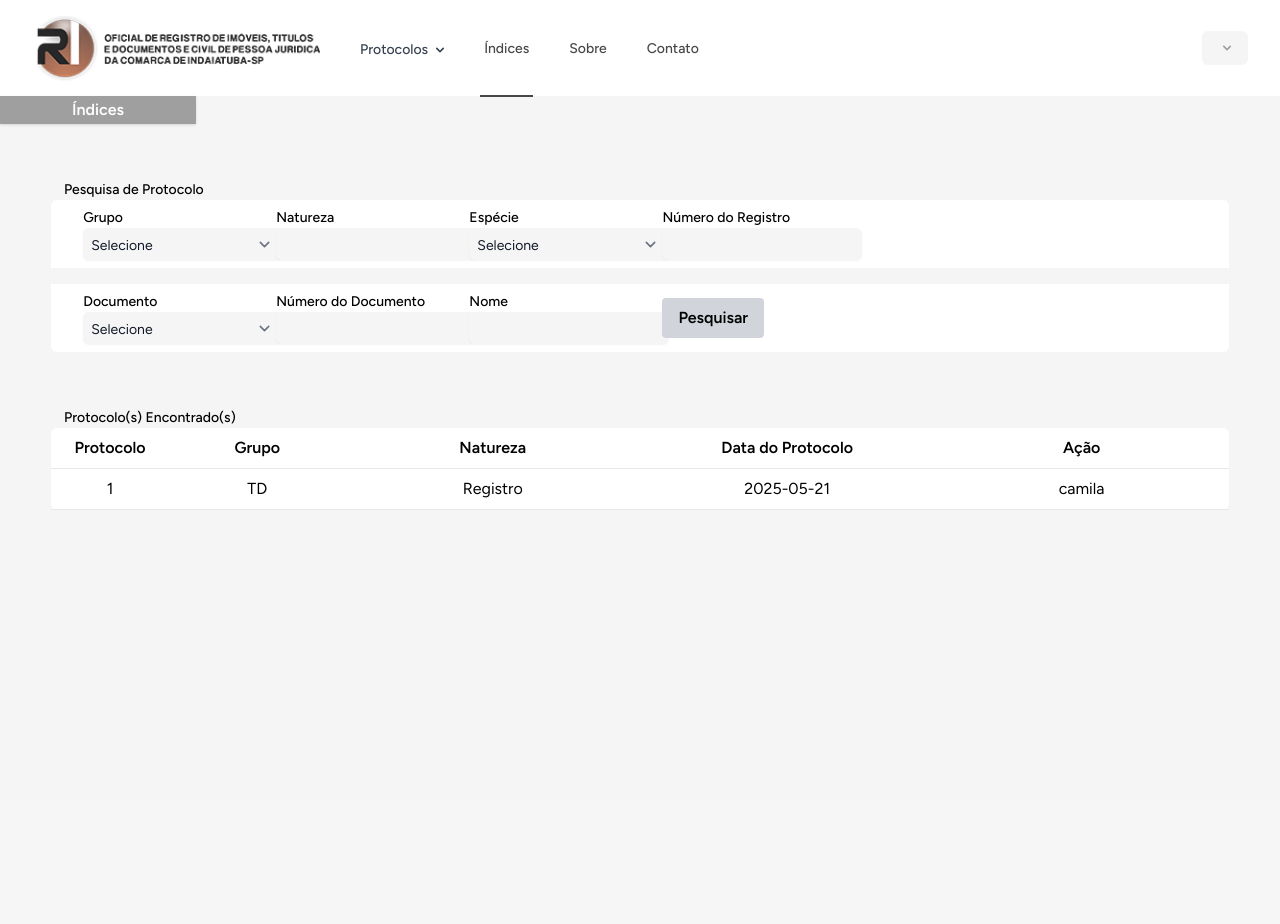
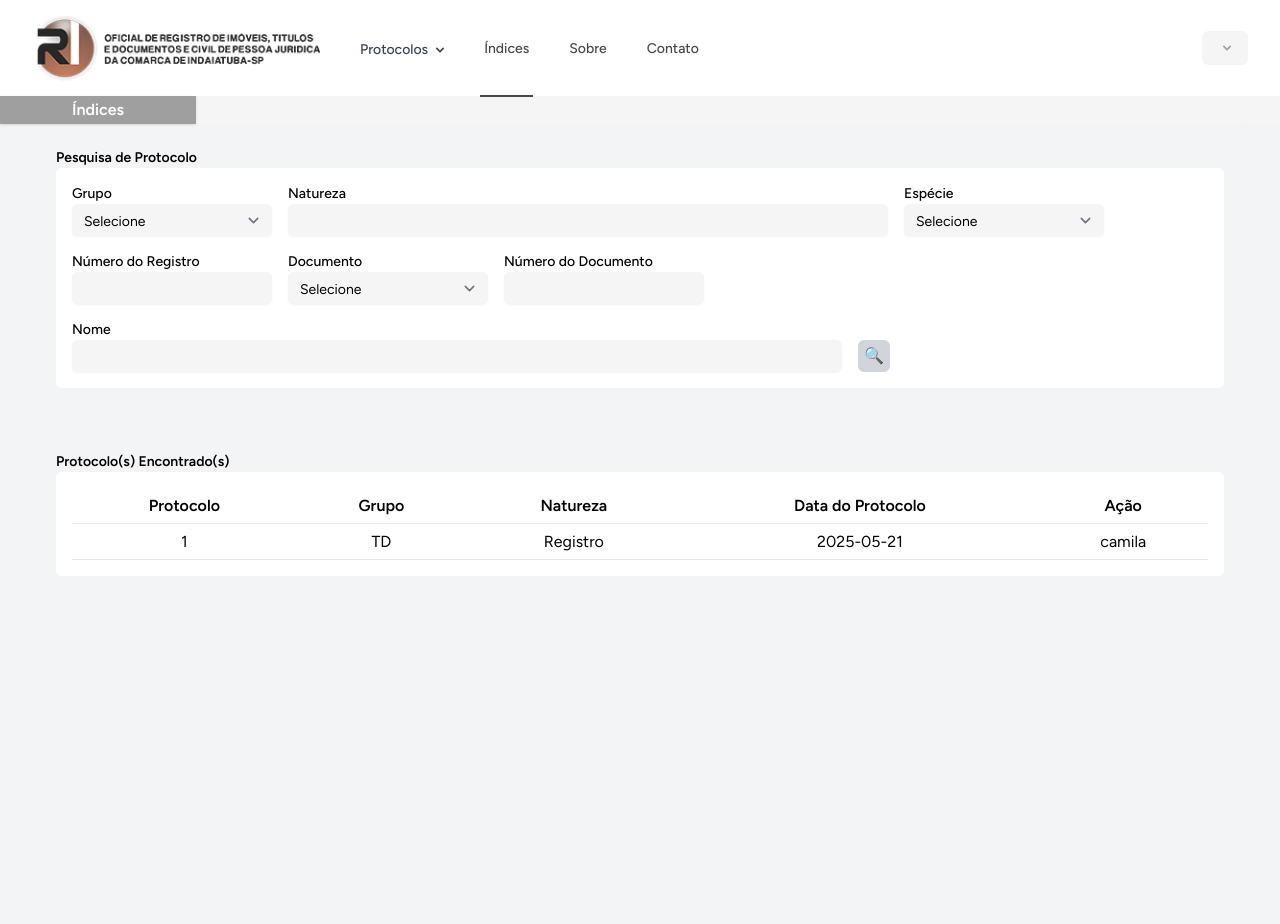
Before and after one commit to cfrans/Projeto-Integrador-FatecID, a Laravel app: page /indices in a window 1280 px wide. Before the commit the page ends 510 px from the top, so only its background shows below. Run offline with Laravel 12, Linux system fonts and the light colour scheme; the visitor is signed in with stand-in values (Sample User, id 1); style sheets or scripts are compiled from the project's sources.

Commit message:
Ajuste layout Índices

```diff
--- a/cartorio/resources/views/indices/index.blade.php
+++ b/cartorio/resources/views/indices/index.blade.php
@@ -1,21 +1,6 @@
+@vite(['resources/css/app.css', 'resources/js/app.js'])
+
 <x-app-layout>
-    <x-slot name="title">Índices</x-slot>
-    <style>
-        .campo-formulario {
-            border: 0px;
-            padding: 8px;
-        }
-
-        select, input {
-            width: 100%;
-            padding: 0.5rem;
-            border: 1px solid #ccc; /* Borda cinza */
-            border-radius: 0.5rem;  /* Bordas arredondadas */
-            font-size: 0.9rem;
-            background-color: #f3f4f6; /* Cinza claro */
-            color: #111827; /* Texto quase preto */
-        }
-    </style>
 
     <x-slot name="header">
         <h2 class="font-semibold text-base text-white leading-tight">
@@ -23,108 +8,108 @@
         </h2>
     </x-slot>
 
-    <x-input-label for="pesquisa_protocolo" class="ml-16 mt-14">
+    <div class="bg-gray-100 min-h-screen">
+        <main class="w-full px-8">
+
+
+            <div class="bg-gray-100 p-6 rounded-md">
+                <x-input-label for="pesquisa_protocolo" class="ml-0 mb-0 block text-lg font-semibold">
                     Pesquisa de Protocolo
                 </x-input-label>
 
+                <div class="bg-white rounded-md">
                     <form action="#" method="GET">
-        <div class="flex justify-start gap-4 w-[92%] mx-auto bg-white rounded-t-md">
-            <div class="campo-formulario flex ml-6 items-center w-[13%]">
-                <div class="text-left">
+                        <div class="flex flex-wrap gap-4 p-4">
+                            <div class="campo-formulario flex flex-col w-[200px]">
                                 <x-input-label for="grupo">Grupo</x-input-label>
-                    <x-input-select id="grupo" name="grupo" class="w-[200px] h-8 text-sm">
+                                <x-input-select id="grupo" name="grupo" class="w-full h-8 text-sm">
                                     <option value="">Selecione</option>
                                     <option value="TD">Títulos e Documentos</option>
                                     <option value="PJ">Pessoa Jurídica</option>
                                 </x-input-select>
                             </div>
+
+                            <div class="campo-formulario flex flex-col w-[600px]">
+                                <x-input-label for="natureza">Natureza</x-input-label>
+                                <x-text-input id="natureza" name="natureza" class="w-full h-8 text-sm" />
                             </div>
 
-            <div class="campo-formulario flex ml-6 items-center w-[13%]">
-                <div class="text-left">
-                    <x-input-label for="natureza">Natureza</x-input-label>
-                    <x-text-input id="natureza" name="natureza" class="w-[200px] h-8 text-sm" />
-                </div>
-            </div>
-
-            <div class="campo-formulario flex ml-6 items-center w-[13%]">
-                <div class="text-left">
+                            <div class="campo-formulario flex flex-col w-[200px]">
                                 <x-input-label for="especie">Espécie</x-input-label>
-                    <x-input-select id="especie" name="especie" class="w-[200px] h-8 text-sm">
+                                <x-input-select id="especie" name="especie" class="w-full h-8 text-sm">
                                     <option value="">Selecione</option>
                                     <option value="registro">Registro</option>
                                     <option value="averbacao">Averbação</option>
                                 </x-input-select>
                             </div>
+
+                            <div class="campo-formulario flex flex-col w-[200px]">
+                                <x-input-label for="numero_registro">Número do Registro</x-input-label>
+                                <x-text-input id="numero_registro" name="numero_registro" class="w-full h-8 text-sm" />
                             </div>
 
-            <div class="campo-formulario flex ml-6 items-center w-[13%]">
-                <div class="text-left">
-                    <x-input-label for="numero_registro">Número do Registro</x-input-label>
-                    <x-text-input id="numero_registro" name="numero_registro" class="w-[200px] h-8 text-sm" />
-                </div>
-            </div>
-        </div>
-
-        <div class="flex justify-start gap-4 w-[92%] mx-auto bg-white rounded-b-md mt-4">
-            <div class="campo-formulario flex ml-6 items-center w-[13%]">
-                <div class="text-left">
+                            <div class="campo-formulario flex flex-col w-[200px]">
                                 <x-input-label for="documento">Documento</x-input-label>
-                    <x-input-select id="documento" name="documento" class="w-[200px] h-8 text-sm">
+                                <x-input-select id="documento" name="documento" class="w-full h-8 text-sm">
                                     <option value="">Selecione</option>
                                     <option value="RG">RG</option>
                                     <option value="CPF">CPF</option>
                                 </x-input-select>
                             </div>
+
+                            <div class="campo-formulario flex flex-col w-[200px]">
+                                <x-input-label for="numero_documento">Número do Documento</x-input-label>
+                                <x-text-input id="numero_documento" name="numero_documento" class="w-full h-8 text-sm" />
                             </div>
 
-            <div class="campo-formulario flex ml-6 items-center w-[13%]">
-                <div class="text-left">
-                    <x-input-label for="numero_documento">Número do Documento</x-input-label>
-                    <x-text-input id="numero_documento" name="numero_documento" class="w-[200px] h-8 text-sm" />
-                </div>
+                            <div class="campo-formulario flex flex-col w-[770px]">
+                                <x-input-label for="nome">Nome</x-input-label>
+                                <x-text-input id="nome" name="nome" class="w-full h-8 text-sm" />
                             </div>
 
-            <div class="campo-formulario flex ml-6 items-center w-[13%]">
-                <div class="text-left">
-                    <x-input-label for="nome">Nome</x-input-label>
-                    <x-text-input id="nome" name="nome" class="w-[200px] h-8 text-sm" />
-                </div>
-            </div>
-
-            <div class="campo-formulario flex ml-6 items-center w-[10%]">
-                <button type="submit" class="bg-gray-300 hover:bg-gray-400 text-black font-bold py-2 px-4 rounded">
-                    Pesquisar
+                            <div class="campo-formulario flex flex-col w-[50px] self-end">
+                                <button type="submit" aria-label="Pesquisar"
+                                    class="bg-gray-300 hover:bg-gray-400 text-black font-bold h-8 w-8 flex items-center justify-center border border-gray-300 rounded-md">
+                                    🔍
                                 </button>
                             </div>
                         </div>
                     </form>
+                </div>
+            </div>
 
-    <x-input-label for="protocolos_encontrados" class="ml-16 mt-14">
+            <div class="bg-gray-100 p-6 mt-0 rounded-md">
+                <x-input-label for="protocolos_encontrados" class="ml-0 mb-0 block text-lg font-semibold">
                     Protocolo(s) Encontrado(s)
                 </x-input-label>
 
-    <table class="w-[92%] mx-auto bg-white rounded-md" style="table-layout: fixed;">
+                <div class="overflow-x-auto bg-white p-4 rounded-md">
+                    <table class="w-full rounded-md">
                         <thead>
                             <tr class="border-b">
-            <th class="px-4 py-2" style="width: 10%; text-align: center;">Protocolo</th>
-            <th class="px-4 py-2" style="width: 15%; text-align: center;">Grupo</th>
-            <th class="px-4 py-2" style="width: 25%; text-align: center;">Natureza</th>
-            <th class="px-4 py-2" style="width: 25%; text-align: center;">Data do Protocolo</th>
-            <th class="px-4 py-2" style="width: 25%; text-align: center;">Ação</th>
+                                <th class="px-4 py-2 text-center whitespace-normal break-words">Protocolo</th>
+                                <th class="px-4 py-2 text-center whitespace-normal break-words">Grupo</th>
+                                <th class="px-4 py-2 text-center whitespace-normal break-words">Natureza</th>
+                                <th class="px-4 py-2 text-center whitespace-normal break-words">Data do Protocolo</th>
+                                <th class="px-4 py-2 text-center whitespace-normal break-words">Ação</th>
                             </tr>
                         </thead>
                         <tbody>
                             <tr class="border-b">
-            <td class="px-4 py-2" style="text-align: center;">1</td>
-            <td class="px-4 py-2" style="text-align: center;">TD</td>
-            <td class="px-4 py-2" style="text-align: center;">Registro</td>
-            <td class="px-4 py-2" style="text-align: center;">2025-05-21</td>
-            <td class="px-4 py-2" style="text-align: center;">
+                                <td class="px-4 py-2 text-center break-words">1</td>
+                                <td class="px-4 py-2 text-center break-words">TD</td>
+                                <td class="px-4 py-2 text-center break-words">Registro</td>
+                                <td class="px-4 py-2 text-center break-words">2025-05-21</td>
+                                <td class="px-4 py-2 text-center break-words">
                                     <a href="#">camila</a>
                                 </td>
                             </tr>
                         </tbody>
                     </table>
+                </div>
+            </div>
+
+        </main>
+    </div>
 
 </x-app-layout>
```
Lines whose indentation alone changed are shown as unchanged.
